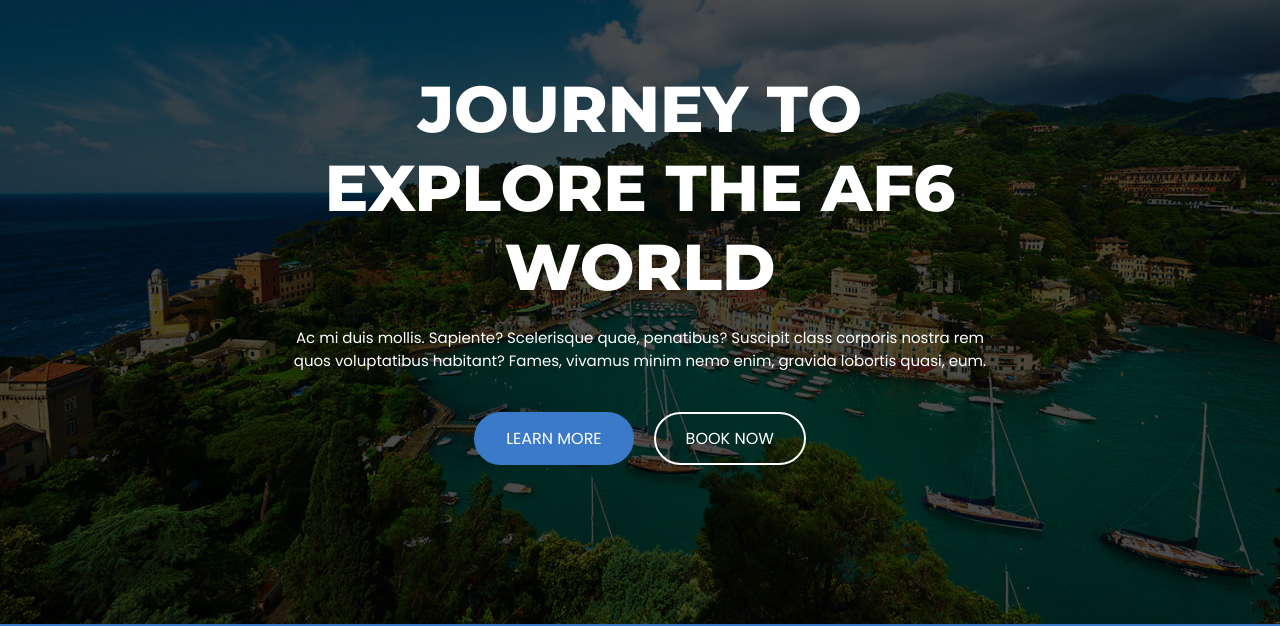
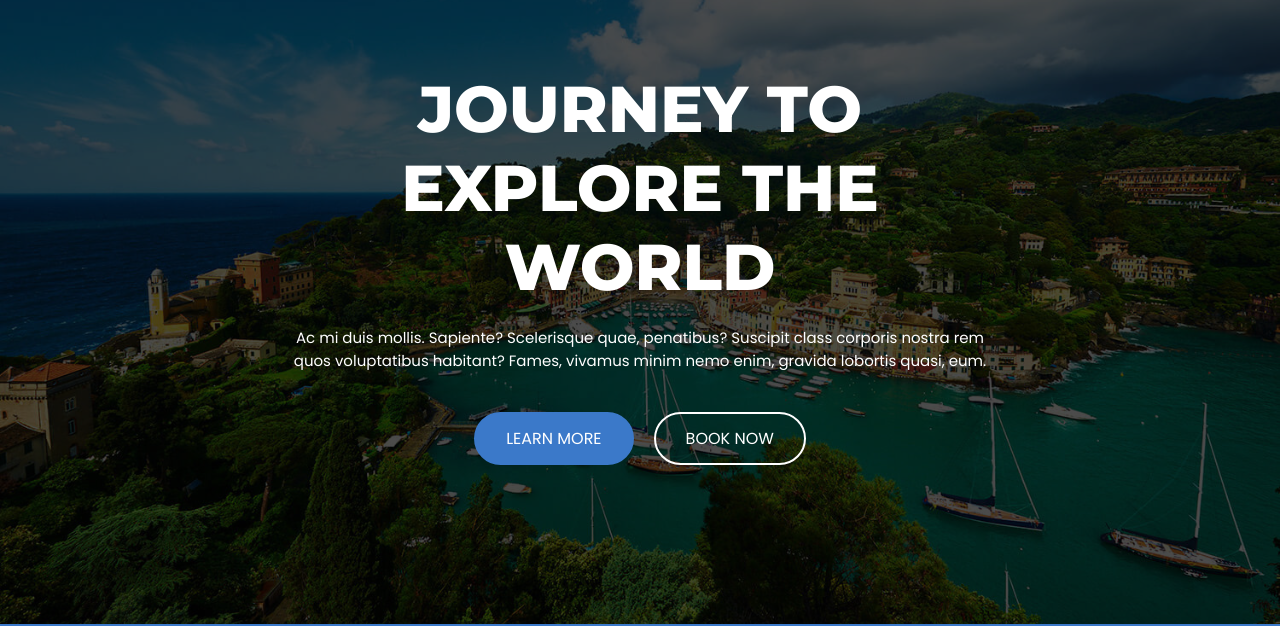
Before and after one commit to andyfin99/tourly-master, a plain HTML site: page tourly-master/index.html in a window 1280 px wide. Shown: the part 176-802 px from the top of the page. Drawn offline with nearby package versions, Linux system fonts and the light colour scheme.

Commit message:
Task ID: TRA002

```diff
--- a/tourly-master/index.html
+++ b/tourly-master/index.html
@@ -169,7 +169,7 @@
       <section class="hero" id="home">
         <div class="container">
 
-          <h2 class="h1 hero-title">Journey to explore the AF6 world</h2>
+          <h2 class="h1 hero-title">Journey to explore the world</h2>
 
           <p class="hero-text">
             Ac mi duis mollis. Sapiente? Scelerisque quae, penatibus? Suscipit class corporis nostra rem quos
```
